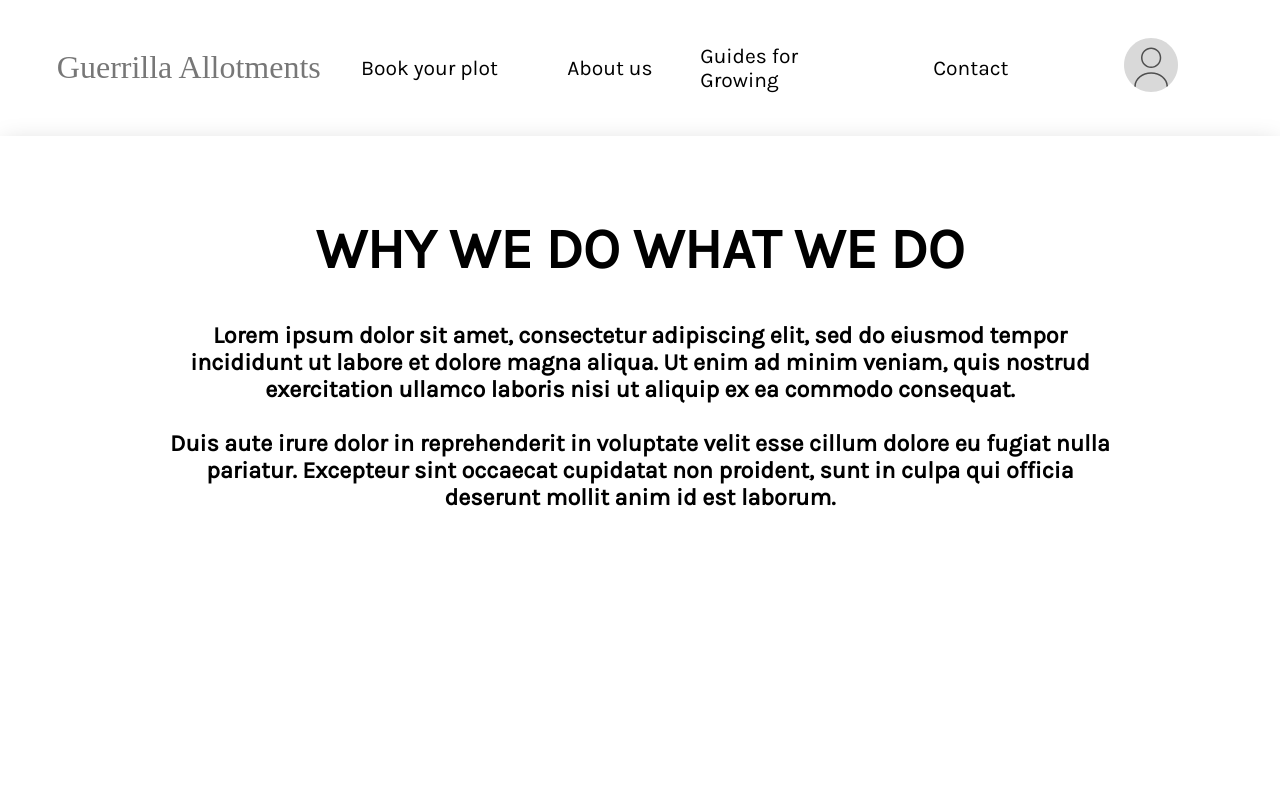
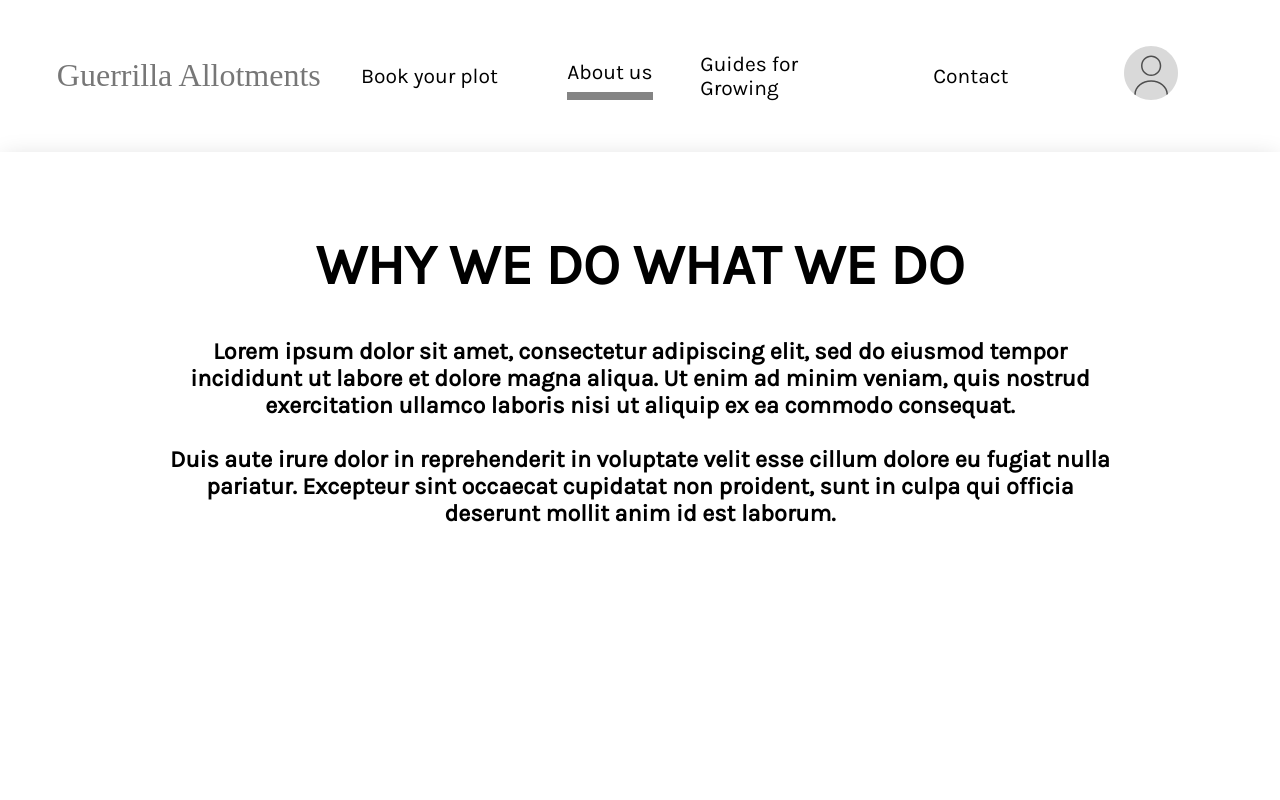
Before and after one commit to kivstor10/Govan-Allotment-Allocator, a plain HTML site: page about-us.html in a window 1280 px wide. Shown: the top 800 px of the page. Drawn offline with Linux system fonts and the light colour scheme; a web font is replaced by a local one.

Commit message:
minor html/css navbar changes

```diff
--- a/about-us.html
+++ b/about-us.html
@@ -17,8 +17,8 @@
         <nav>
             <ul id="nav-bar">
                 <li class="site-name"><a href="index.html">Guerrilla Allotments</a></li>
-                <li class="active-page"><a href="/">Book your plot</a></li>
-                <li><a href="#">About us</a></li>
+                <li><a href="index.html">Book your plot</a></li>
+                <li id="active-page"><a href="#">About us</a></li>
                 <li><a href="guides-for-growing.html">Guides for Growing</a></li>
                 <li><a href="#">Contact</a></li>
                 <li><a href="#"><img src="Assets\User-icon.svg"></img></a></li>
--- a/styles.css
+++ b/styles.css
@@ -18,6 +18,7 @@ a{
 
 #nav-bar > li{
     list-style: none;
+    padding: 8px 0 8px 0;
 }
 
 .site-name > a{
@@ -29,6 +30,10 @@ a{
 #nav-bar > li a{
     font-size: 21px;
     color: black;
+}
+
+#active-page{
+    border-bottom: 8px solid #848484;
 }
 
 /*---------------------------------[ Landing page ]---------------------------------*/
```
Also changed, not shown: growing-guides.html (+2 -2 lines), guides-for-growing.html (+2 -2 lines), index.html (+1 -1 lines), yield-calculator.html (+2 -2 lines).
